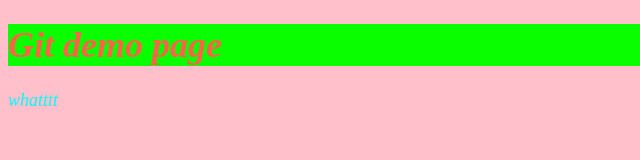
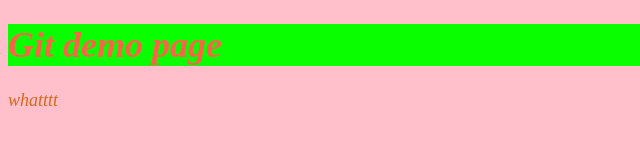
Before and after one commit to liviuq/pathFindingVisualisation, a plain HTML site: page index.html in a window 1280 px wide. Shown: the full height of the page, 0-640 px from the left. Drawn offline with Linux system fonts and the light colour scheme.

Commit message:
replaced aqua'd with chocolate'd

```diff
--- a/style.css
+++ b/style.css
@@ -4,7 +4,8 @@ body
     text-decoration:violet;
     font-size: large;
     font-style: oblique;
-    color: aqua;
+    color:chocolate;
+
 }
 
 h1
```
